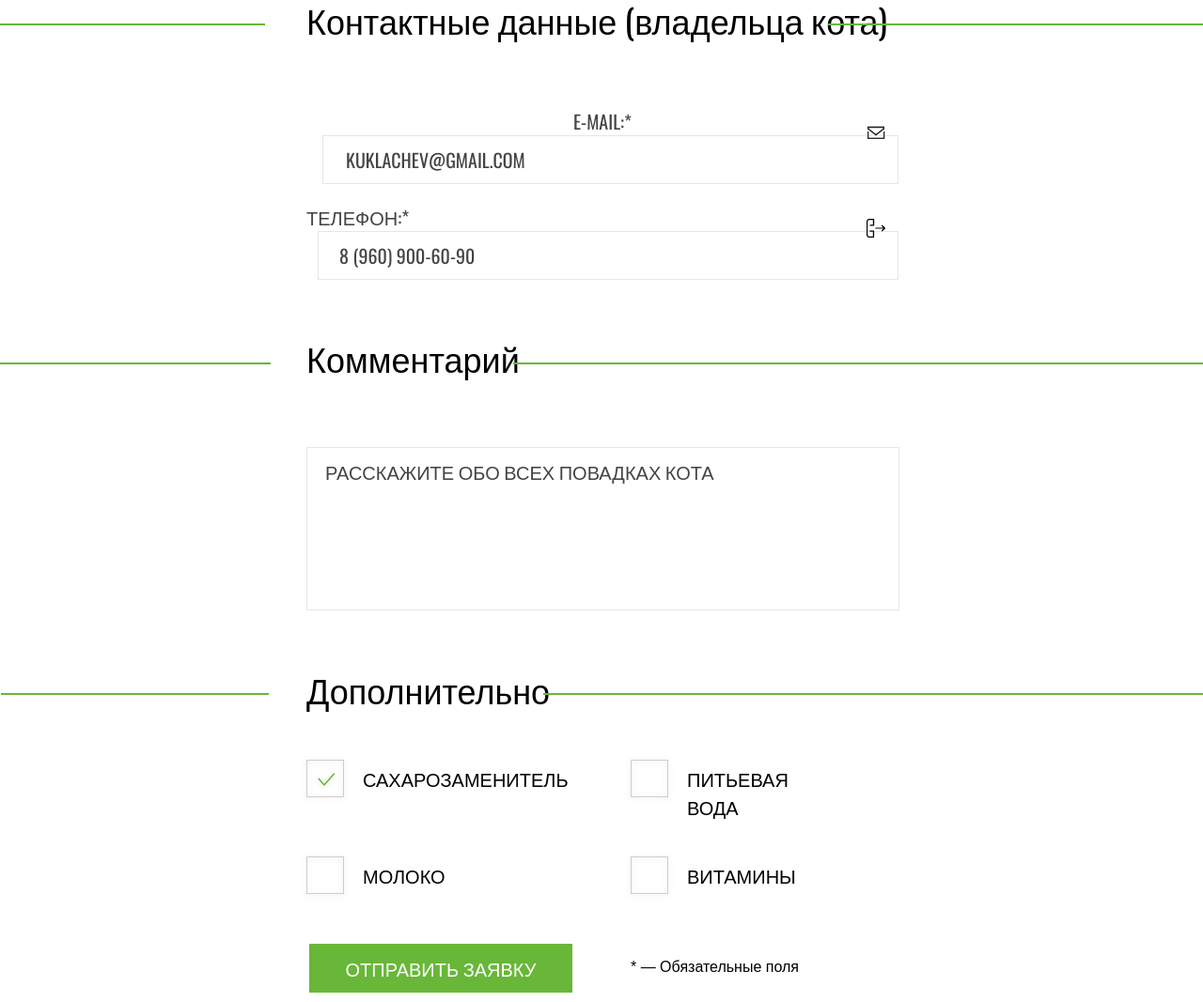
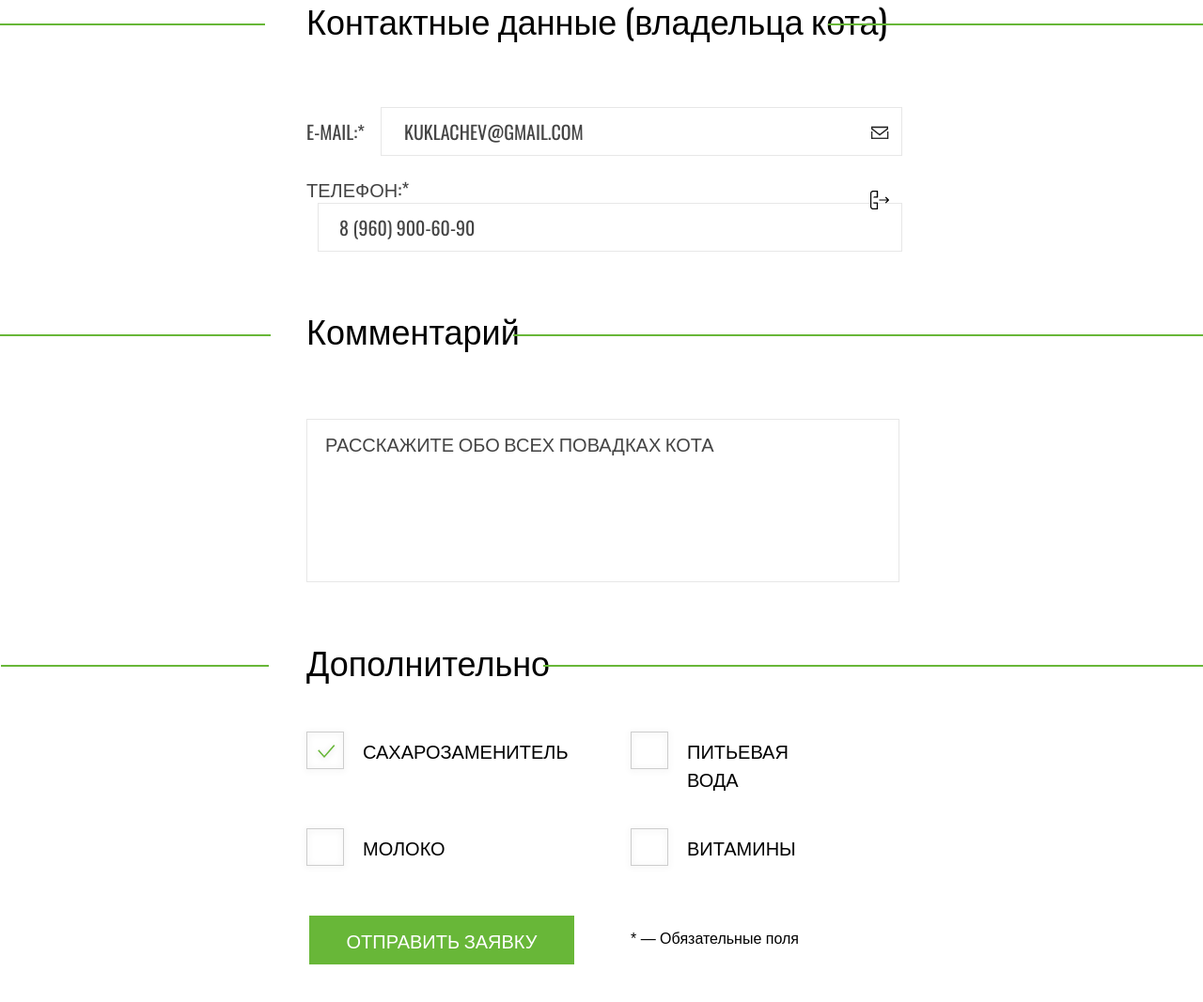
Before and after one commit to Bedmano/1518627-cat-energy-21, a website: page source/form.html in a window 1280 px wide. Shown: the part 939-2006 px from the top of the page at 94% size. Drawn offline with nearby package versions, Linux system fonts and the light colour scheme; files that its build step writes are made by us from their sources.

Commit message:
поправил ломающуюся раскладку, внёс испарвления для корректного отображения в мозилле

```diff
--- a/source/form.html
+++ b/source/form.html
@@ -121,13 +121,13 @@
         </fieldset>
 
         <fieldset class="form__field comment section">
-          <legend class="comment__title section__title section__title--sideline">Комментарий</legend>
+          <h2 class="comment__title section__title section__title--sideline">Комментарий</h2>
           <textarea class="comment__area" name="comment" cols="30"
             rows="10">Расскажите обо всех повадках кота</textarea>
         </fieldset>
 
         <fieldset class="form__field checkbox section interract">
-          <legend class="checkbox__title section__title section__title--sideline">Дополнительно</legend>
+          <h2 class="checkbox__title section__title section__title--sideline">Дополнительно</h2>
           <label class="checkbox__button checkbox-button" aria-label="Выбрать программу похудения ">
             <input class="visually-hidden" type="checkbox" name="additional" value="Сахарозаменитель" checked>
             <span class="checkbox-button__point"></span>
--- a/source/less/blocks/interract/__button/interract__button.less
+++ b/source/less/blocks/interract/__button/interract__button.less
@@ -7,6 +7,7 @@
   box-sizing: border-box;
   text-align: center;
   color: @dark-gray;
+  cursor: pointer;
   &:hover {
     background-color: @gray-hover;
   }
--- a/source/less/blocks/page-main/main-content/features/features-list/list-item/__image/list-item__image.less
+++ b/source/less/blocks/page-main/main-content/features/features-list/list-item/__image/list-item__image.less
@@ -4,11 +4,13 @@
   height: 60px;
   display: flex;
   justify-content: center;
+  align-items: center;
   @media (min-width: @tablet) {
     align-self: flex-start;
     height: 80px;
     width: 80px;
     margin-bottom: 32px;
+
   }
   @media (min-width: @desktop) {
     margin-bottom: 31px;
--- a/source/less/blocks/program/cat-info/cat-old/__form/cat-old__form.less
+++ b/source/less/blocks/program/cat-info/cat-old/__form/cat-old__form.less
@@ -8,6 +8,11 @@
   text-transform: uppercase;
   color: @dark-gray;
   padding-left: 15px;
+  -moz-appearance: textfield;
+  &::-webkit-inner-spin-button,
+  &::-webkit-outer-spin-button{
+    -webkit-appearance: none;
+  }
   @media (min-width: @tablet) {
     max-width: 536px;
     height: 52px;
--- a/source/less/blocks/program/cat-info/cat-weight/__form/cat-weight__form.less
+++ b/source/less/blocks/program/cat-info/cat-weight/__form/cat-weight__form.less
@@ -8,6 +8,11 @@
   text-transform: uppercase;
   color: @dark-gray;
   padding-left: 15px;
+  -moz-appearance: textfield;
+  &::-webkit-inner-spin-button,
+  &::-webkit-outer-spin-button {
+    -webkit-appearance: none;
+  }
   &--error {
     border-color: @error;
   }
@@ -15,7 +20,7 @@
     width: 497px;
     height: 52px;
     margin-left: 20px;
-    padding-left:19px;
+    padding-left: 19px;
   }
   @media (min-width: @desktop) {
     width: 436px;
--- a/source/less/blocks/program/checkbox/__submit/checkbox__submit.less
+++ b/source/less/blocks/program/checkbox/__submit/checkbox__submit.less
@@ -1,14 +1,15 @@
 .checkbox__submit {
-  min-width: 280px;
+  width: 100%;
   margin-bottom: 7px;
   line-height: 40px;
   @media (min-width: @tablet) {
     height: 52px;
     margin-top: 15px;
     margin-left: 3px;
+    width: 282px;
   }
   @media (min-width: @desktop) {
-    min-width: 568px;
+    width: 568px;
     margin-right: 81px;
     margin-top: 24px;
   }
--- a/source/less/blocks/program/checkbox/__title/checkbox__title.less
+++ b/source/less/blocks/program/checkbox/__title/checkbox__title.less
@@ -4,18 +4,21 @@
   margin: 0;
   margin-bottom: 40px;
   text-align: left;
-  &.section__title--sideline::after {
+  font-weight: 400;
+  padding: 0;
+  width: 100%;
+  &::after {
     left: 160px;
   }
   @media (min-width: @tablet) {
     font-size: 36px;
     line-height: 36px;
     margin-bottom: 62px;
-    &.section__title--sideline::after {
+    &::after {
       left: 252px;
       top: 22px;
     }
-    &.section__title--sideline::before {
+    &::before {
       right: 107%;
       top: 22px;
     }
@@ -23,7 +26,7 @@
   @media (min-width: @desktop) {
     font-size: 36px;
     line-height: 36px;
-    &.section__title--sideline::before {
+    &::before {
       right: 103%;
     }
   }
--- a/source/less/blocks/program/comment/__title/comment__title.less
+++ b/source/less/blocks/program/comment/__title/comment__title.less
@@ -3,6 +3,8 @@
   line-height: 26px;
   margin: 0;
   margin-bottom: 37px;
+  font-weight: 400;
+  padding: 0;
   &::after {
     left: 141px;
   }
--- a/source/less/blocks/program/user-email/user-email.less
+++ b/source/less/blocks/program/user-email/user-email.less
@@ -9,6 +9,7 @@
   align-items: center;
   margin-bottom: 14px;
   text-transform: uppercase;
+  width: 100%;
   &:hover &__form {
     border-color: @outline;
   }
@@ -16,13 +17,13 @@
   @media (min-width: @tablet) {
     font-size: 20px;
     line-height: 30px;
-    flex-basis: 630px;
     flex-grow: 0;
     margin-bottom: 20px;
   }
   @media (min-width: @desktop) {
-    flex-basis: 568px;
     box-sizing: border-box;
+    margin-bottom: 65px;
+    width: auto;
   }
 }
 @import "__form/user-email__form.less";
--- a/source/less/blocks/program/user-phone/user-phone.less
+++ b/source/less/blocks/program/user-phone/user-phone.less
@@ -9,6 +9,7 @@
   margin-bottom: 25px;
   box-sizing: border-box;
   text-transform: uppercase;
+  width: 100%;
   &:hover &__form {
     border-color: @outline;
   }
@@ -18,14 +19,14 @@
   @media (min-width: @tablet) {
     font-size: 20px;
     line-height: 30px;
-    flex-basis: 630px;
     flex-grow: 0;
     margin-bottom: 65px;
   }
   @media (min-width: @desktop) {
-    flex-basis: 568px;
+    width: auto;
     box-sizing: border-box;
     margin-left: 50px;
+    margin-bottom: 65px;
   }
 }
 @import "__form/user-phone__form.less";
```
Also changed, not shown: source/index.html (+4 -4 lines).
